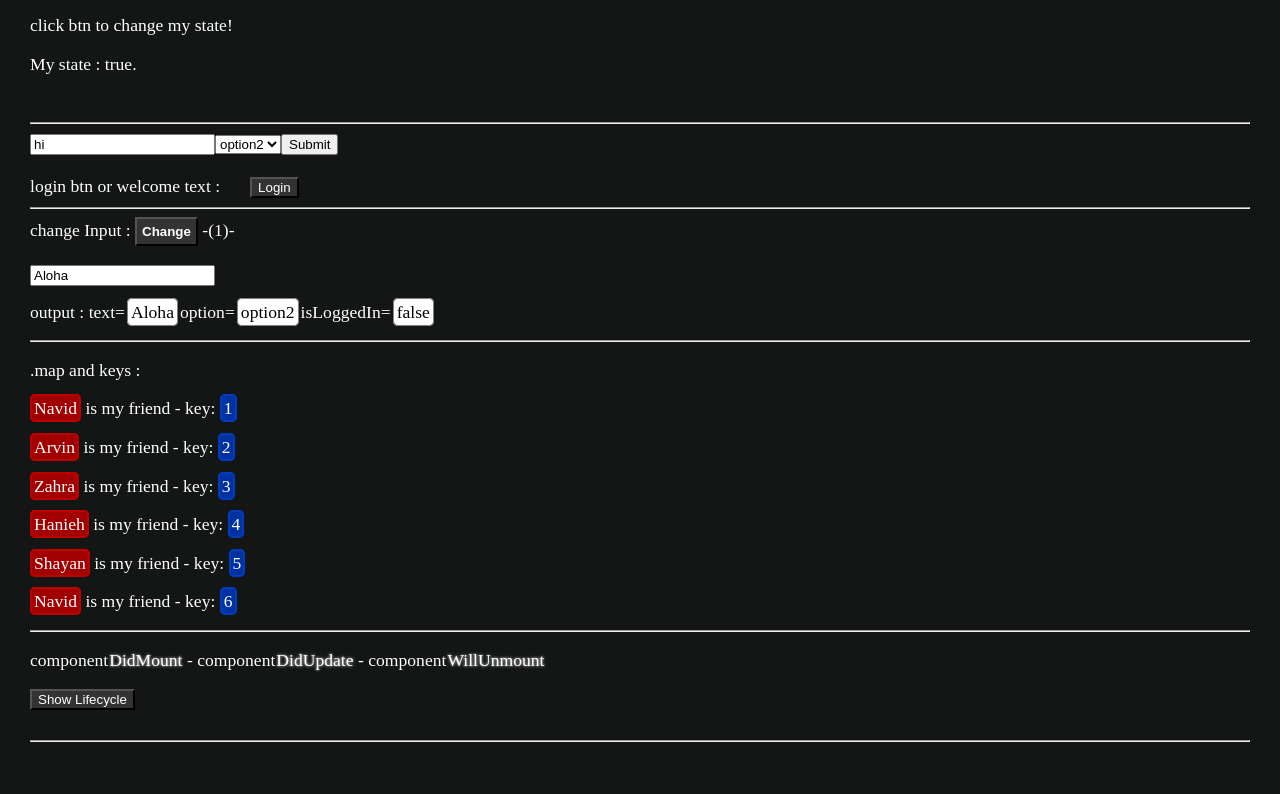
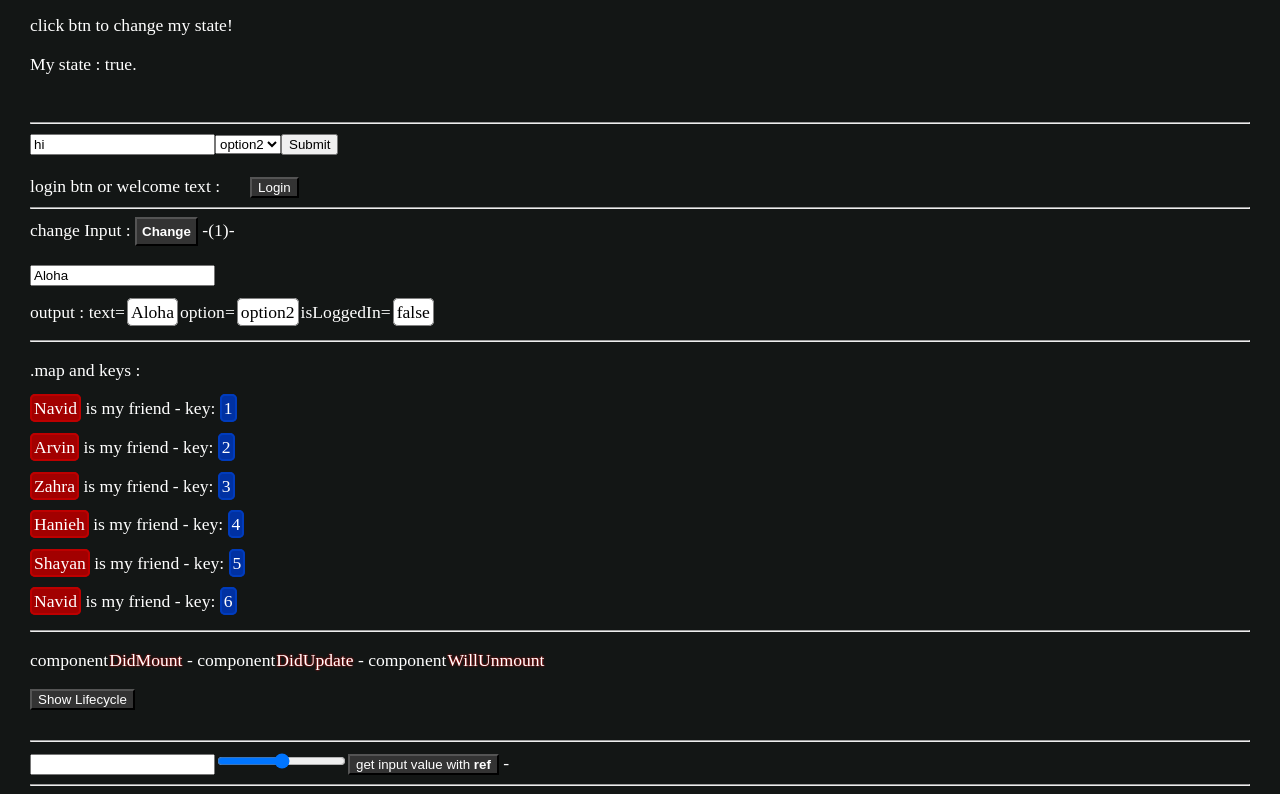
Before and after one commit to Ali-Sdg90/Learning-React-, a React (Create React App) app in the folder Playground/: page / in a window 1280 px wide. Shown: the part 1363-2157 px from the top of the page. Before the commit the page ends 2114 px from the top, so only its background shows below. Built offline with nearby package versions, Linux system fonts and the light colour scheme.

Commit message:
Update project until Vid60

```diff
--- a/Playground/src/App.js
+++ b/Playground/src/App.js
@@ -19,6 +19,7 @@ import Conditional from "./components/Conditional";
 import ShowInfoRecap from "./components/ShowInfoRecap";
 import MapComponent from "./components/MapAndKey";
 import LifecycleBtn from "./components/LifecycleBtn";
+import Ref from "./components/Ref";
 
 import styles from "./components/App.module.css";
 import "./App.css";
@@ -83,6 +84,7 @@ class App extends React.Component {
                 <MapComponent />
                 <AddHr />
                 <LifecycleBtn />
+                <Ref />
             </>
         );
     }
--- a/Playground/src/components/LifecycleBtn.module.css
+++ b/Playground/src/components/LifecycleBtn.module.css
@@ -1,4 +1,4 @@
 .whiteShadow{
-    text-shadow: 0 0 3px white;
+    text-shadow: 0 0 2px rgb(255, 0, 0);
     margin-left: 1px;
 }
--- /dev/null
+++ b/Playground/src/components/Ref.js
@@ -0,0 +1,42 @@
+import React, { Component } from "react";
+
+class Ref extends Component {
+    constructor(props) {
+        super(props);
+        this.inputRef = React.createRef();
+        this.rageRef = React.createRef();
+
+        this.state = {
+            inputRefState: "",
+            rageRefState: "",
+        };
+    }
+
+    showInput = () => {
+        this.setState({
+            inputRefState: this.inputRef.current.value,
+            rageRefState: this.rageRef.current.value,
+        });
+        console.log(this.inputRef.current.value);
+        // console.log(this.rageRef.current.value);
+    };
+
+    render() {
+        return (
+            <>
+                <input ref={this.inputRef} type="text"></input>
+                <input type="range" ref={this.rageRef}></input>
+                <button onClick={this.showInput}>
+                    get input value with <strong>ref</strong>
+                </button>
+                <span>
+                    {" "}
+                    {this.state.inputRefState} - {this.state.rageRefState}
+                </span>
+                <hr></hr>
+            </>
+        );
+    }
+}
+
+export default Ref;
```
